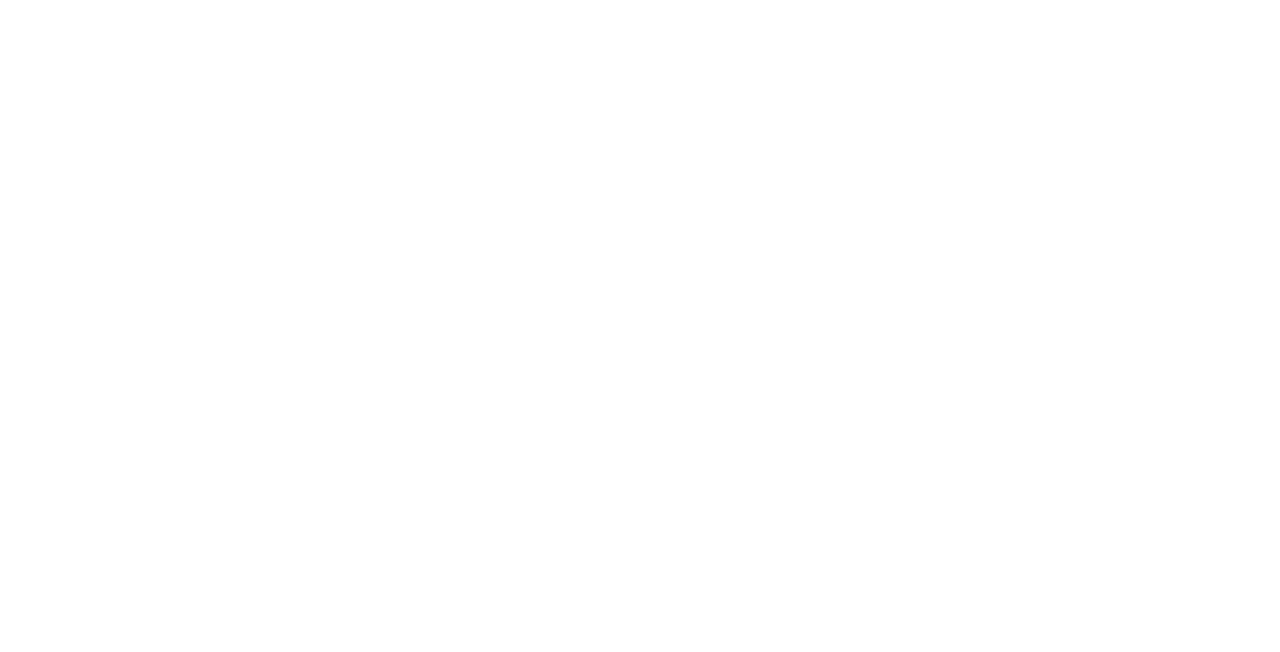
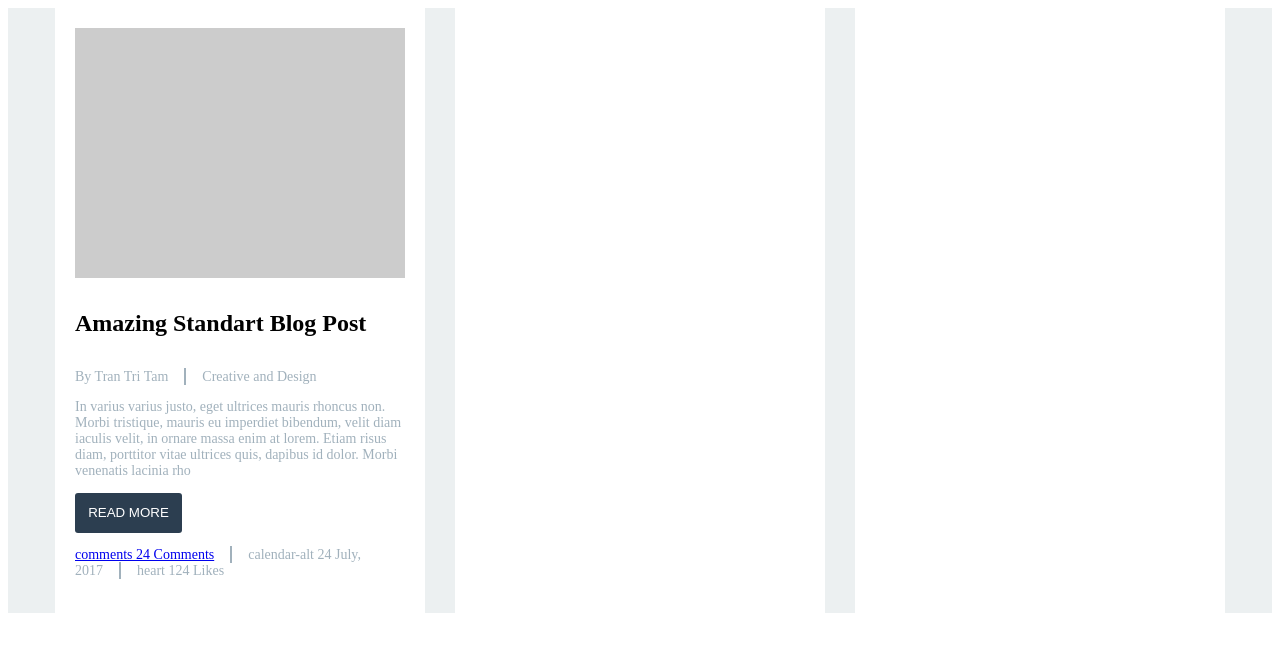
Before and after one commit to JessicaDaSilvaC/thefox, a plain HTML site: page index.html in a window 1280 px wide. Drawn offline with Linux system fonts and the light colour scheme.

Commit message:
Add - structure main content

```diff
--- a/index.html
+++ b/index.html
@@ -11,10 +11,27 @@
         <header>
 
         </header>
-        <main class="siz-container d-flex wrap jc-between">
-            <div class="siz-content"></div>
-            <div class="siz-content"></div>
-            <div class="siz-content"></div>
+        <main>
+            <div class="siz-container d-flex wrap jc-between">
+                <div class="siz-content">
+                    <div>
+                        <div></div>
+                        <div>
+                            <h4>Amazing Standart Blog Post</h4>
+                            <p>By Tran Tri Tam<span class="separate"></span>Creative and Design</p>
+                        </div>
+                        <p>In varius varius justo, eget ultrices mauris rhoncus non. Morbi tristique, mauris eu imperdiet bibendum, velit diam iaculis velit, in ornare massa enim at lorem. Etiam risus diam, porttitor vitae ultrices quis, dapibus id dolor. Morbi venenatis lacinia rho</p>
+                        <button>READ MORE</button>
+                        <div>
+                            <p><a href="#">comments 24 Comments</a><span class="separate"></span>calendar-alt 24 July, 2017<span class="separate"></span>heart 124 Likes</p>
+                        </div>
+
+
+                    </div>
+                </div>
+                <div class="siz-content"></div>
+                <div class="siz-content"></div>
+            </div>
 
         </main>
         <footer>
--- a/style.css
+++ b/style.css
@@ -1,3 +1,13 @@
+/* Var ---------------------------------*/
+:root{
+    --col-main: #ECF0F1;
+    --col-content: #fff;
+    --col-img-content: #CCCCCC;
+    --col-font-content: #A1B1BC;
+    --col-footer: #2C3E50;
+}
+
+/* Class -------------------------------*/
 .siz-container{
     width: 100%;
     max-width: 1170px;
@@ -11,3 +21,41 @@
 .wrap{  flex-wrap: wrap;}
 
 .jc-between{    justify-content: space-between; }
+
+/* Main ___________________________________________________________________________________________________*/
+main{   background-color: var(--col-main);    }
+
+main > div > div{
+    box-sizing: border-box;
+    padding: 20px;
+    background-color: var(--col-content);
+}
+
+main > div > div > div p{
+    font-size: .875rem;
+    color: var(--col-font-content);
+}
+
+main > div > div > div button{
+    color: var(--col-content);
+    background-color: var(--col-footer);
+    border-radius: 3px;
+    border: none;
+    width: 32.43%;
+    height: 2.5rem;
+}
+
+main > div > div > div > div:first-child{
+    height: 15.625rem;
+    background-color: var(--col-img-content);
+}
+
+main > div > div > div h4{
+    font-size: 1.5rem;
+}
+
+.separate{
+    border: solid 1px var(--col-font-content);
+    margin-left: 1rem;
+    margin-right: 1rem;
+}
```
